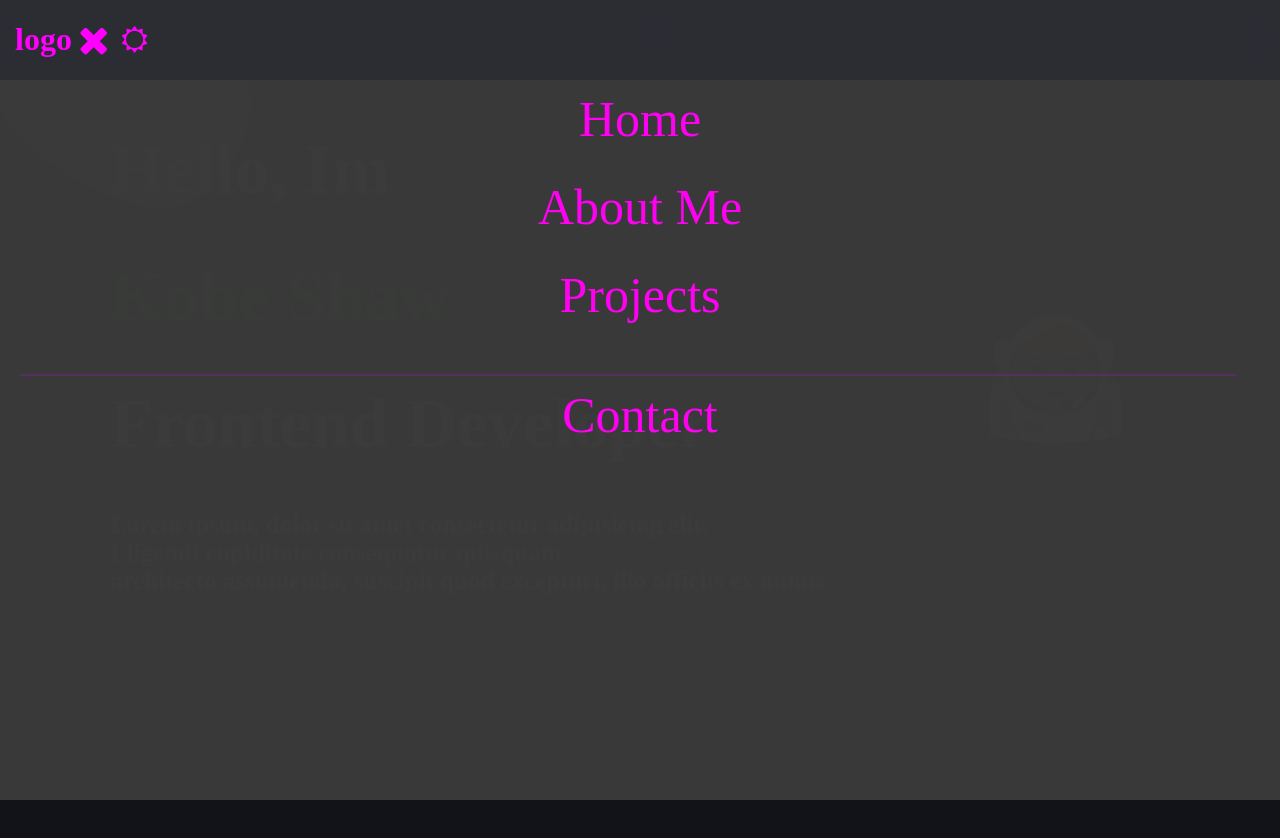
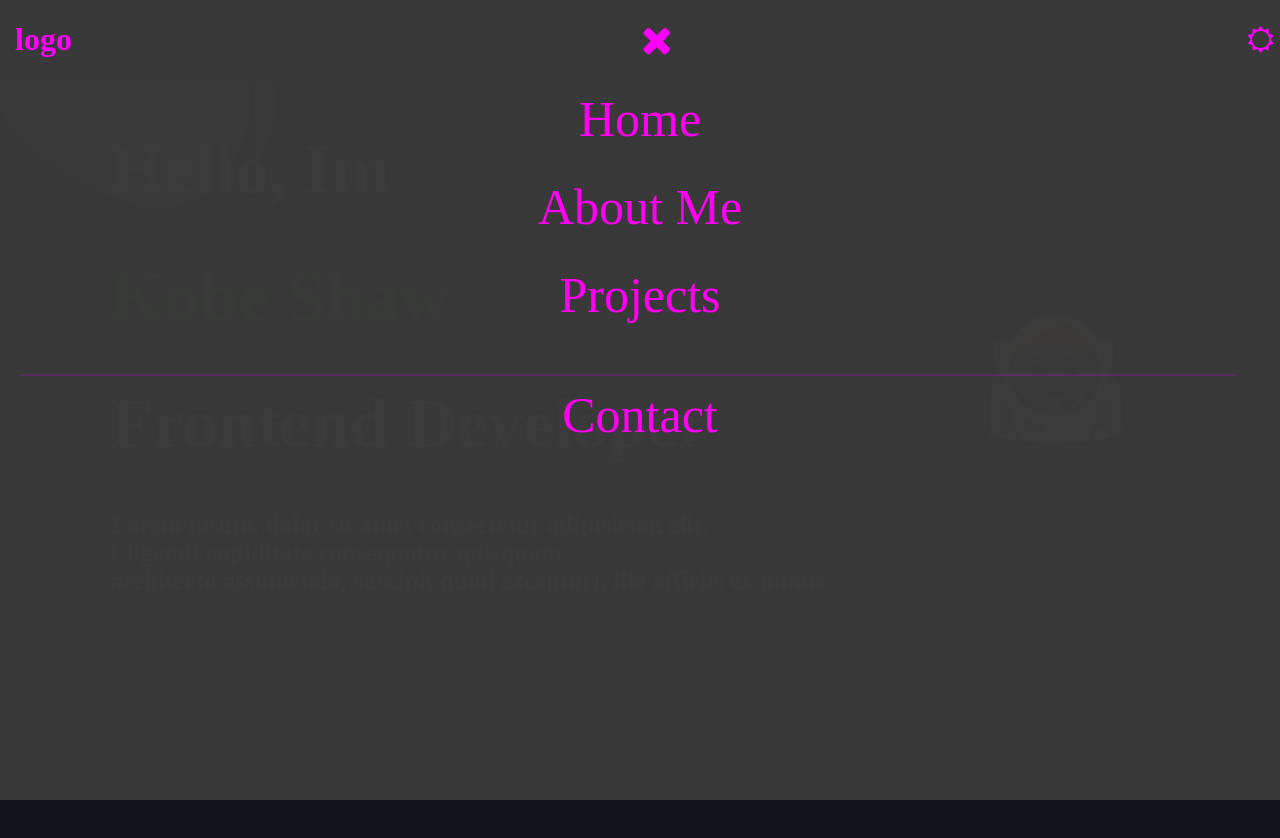
Before and after one commit to Kobesterzz/Dev-Portfolio, a plain HTML site: page index.html in a window 1280 px wide. Both pictures are taken after a click on the button 656 px from the left and 39 px from the top of the page. Shown: the top 838 px of the page. Drawn offline with Linux system fonts and the light colour scheme.

Commit message:
fixed modal header spacing

```diff
--- a/index.html
+++ b/index.html
@@ -17,7 +17,7 @@
         <div id="object2"></div>
         <div id="object3"></div>
 
-        <header class="header">
+        <header class="header1">
             <h1 class='logo'>logo</h1>
             <button id="hamburger-button"><i class=" fa-lg fa-2x fa fa-bars"></i></button>
             <button id='colorChanger' onclick="myFunction()"><i class="fa fa-lg fa-2x fa-sun-o" ></i></button>
@@ -28,7 +28,7 @@
 
         <div id="modal">
             <div id="modal-content">
-              <header class="header">
+              <header>
                 <div class="modalHeader">
                   <h1 class='logo'>logo</h1>
                   <button id="close-button"><i class="fa fa-lg fa-3x fa-close"></i></button>
--- a/styles.css
+++ b/styles.css
@@ -51,7 +51,7 @@ a{
   font-family: SF pro;
 }
 
-header{
+.header1{
   display: flex;
   align-items: center;
   justify-content: space-between;
@@ -59,6 +59,11 @@ header{
   width:100%;
   top: 0;
   background-color: #1c1c2c77;
+}
+
+.modalHeader{
+  display:flex;
+  justify-content: space-between;
 }
 
 #sun{
@@ -182,9 +187,6 @@ span.emoji{
   font-size: 50px;
 }
 
-.modalHeader{
-  display:flex;
-}
 
 #animated-text {
   transform: translateY(-20px);
```
